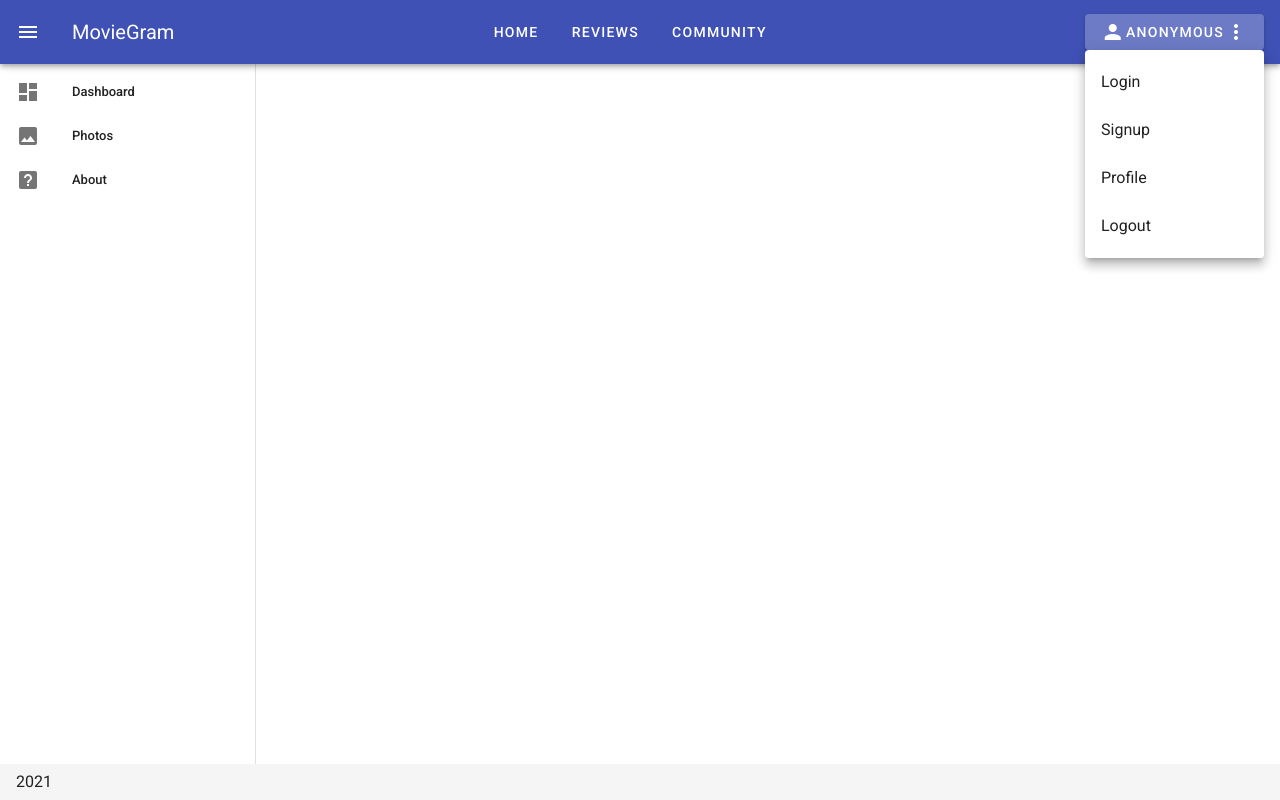
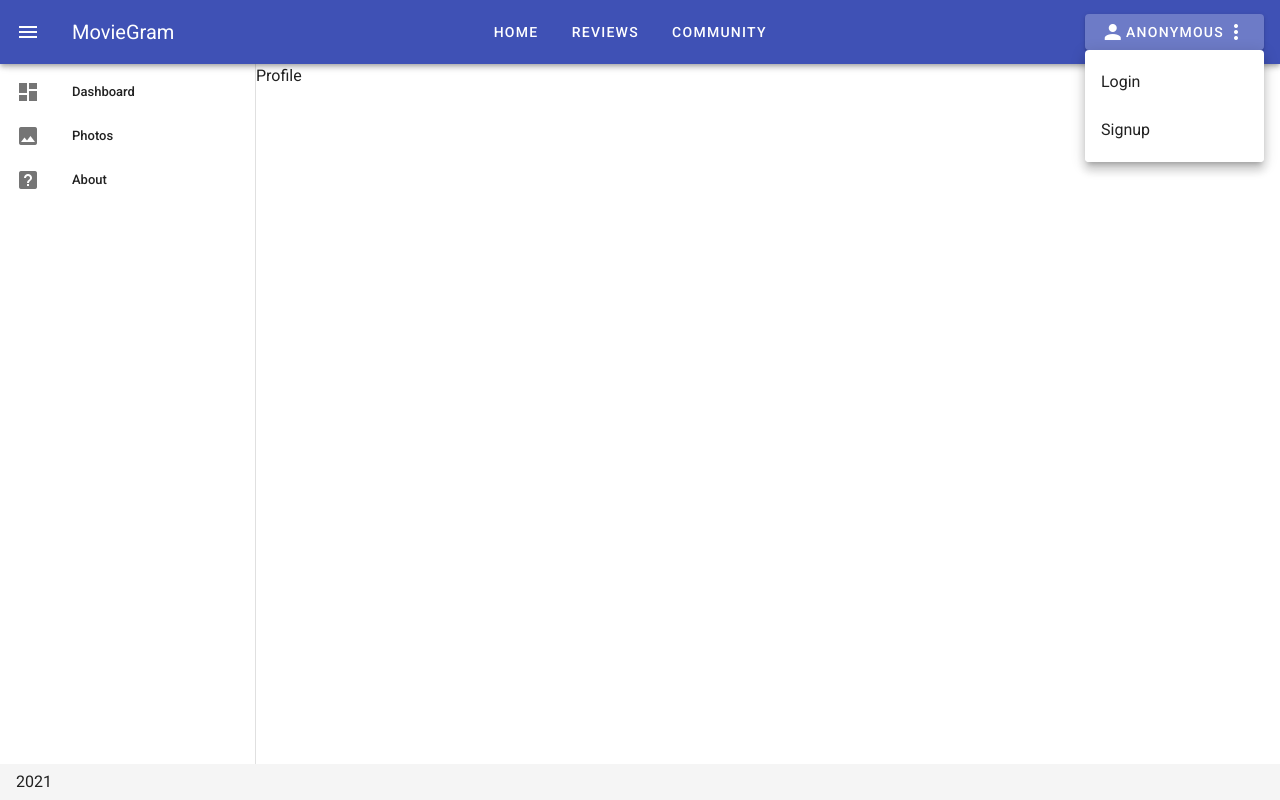
Before and after one commit to changgun-park/RottenApple, a Vue app: page /accounts/profile in a window 1280 px wide. Both pictures are taken after a click on the button "ANONYMOUS". Built offline with nearby package versions, Linux system fonts and the light colour scheme.

Commit message:
change requirements

```diff
--- a/src/App.vue
+++ b/src/App.vue
@@ -59,18 +59,24 @@
           </template>
 
           <v-list>
-            <v-list-item :to="{ name: 'Login' }">
-              <v-list-item-title>Login</v-list-item-title>
-            </v-list-item>
-            <v-list-item :to="{ name: 'Signup' }">
-              <v-list-item-title>Signup</v-list-item-title>
-            </v-list-item>
-            <v-list-item>
-              <v-list-item-title>Profile</v-list-item-title>
-            </v-list-item>
-            <v-list-item>
-              <v-list-item-title>Logout</v-list-item-title>
-            </v-list-item>
+            <span v-if="isLogin">
+              <v-list-item :to="{ name: 'Profile' }">
+                <v-list-item-title>Profile</v-list-item-title>
+              </v-list-item>
+              <v-list-item @click.native="logout" to="#">
+                <v-list-item-title>Logout</v-list-item-title>
+              </v-list-item>
+            </span>
+            <span v-else>
+              <v-list-item :to="{ name: 'Login' }">
+                <v-list-item-title>Login</v-list-item-title>
+              </v-list-item>
+              <v-list-item :to="{ name: 'Signup' }">
+                <v-list-item-title>Signup</v-list-item-title>
+              </v-list-item >
+            </span>
+
+
           </v-list>
         </v-menu>
       </v-app-bar>
@@ -86,17 +92,17 @@
 </template>
 
 <script>
-// import HelloWorld from './components/HelloWorld.vue'
 
   export default {
     components: {
-      // HelloWorld
+
     },
     props: {
       source: String
     },
     data: function () {
       return {
+        isLogin: false,
         drawer: null,
         items: [
           { title: 'Dashboard', icon: 'mdi-view-dashboard' },
@@ -104,6 +110,20 @@
           { title: 'About', icon: 'mdi-help-box' },
         ]
       }
+    },
+    methods: {
+      logout: function () {
+        this.isLogin = false
+        localStorage.removeItem('jwt')
+        this.$router.push({ name: 'Login' })
+      }
+    },
+    created: function () {
+      const token = localStorage.getItem('jwt')
+
+      if (token) {
+        this.isLogin = true
+      }
     }
   }
 </script>
--- a/src/router/index.js
+++ b/src/router/index.js
@@ -2,6 +2,7 @@ import Vue from 'vue'
 import VueRouter from 'vue-router'
 import Signup from '@/views/accounts/Signup'
 import Login from '@/views/accounts/Login'
+import Profile from '@/views/accounts/Profile'
 import Community from '@/views/community/Community'
 import Article from '@/views/community/Article'
 
@@ -18,6 +19,11 @@ const routes = [
     path: '/accounts/login',
     name: 'Login',
     component: Login,
+  },
+  {
+    path: '/accounts/profile',
+    name: 'Profile',
+    component: Profile,
   },
   {
     path: '/community/community',
--- a/src/views/accounts/Login.vue
+++ b/src/views/accounts/Login.vue
@@ -45,7 +45,7 @@ export default {
           console.log(res)
           localStorage.setItem('jwt', res.data.token)
           this.$emit('login')
-          // this.$router.push({ name: 'TodoList' })
+          this.$router.push({ name: 'Community' })
         })
         .catch(err => {
           console.log(err)
--- /dev/null
+++ b/src/views/accounts/Profile.vue
@@ -0,0 +1,15 @@
+<template>
+  <div>
+    Profile
+  </div>
+</template>
+
+<script>
+export default {
+
+}
+</script>
+
+<style>
+
+</style>
```
